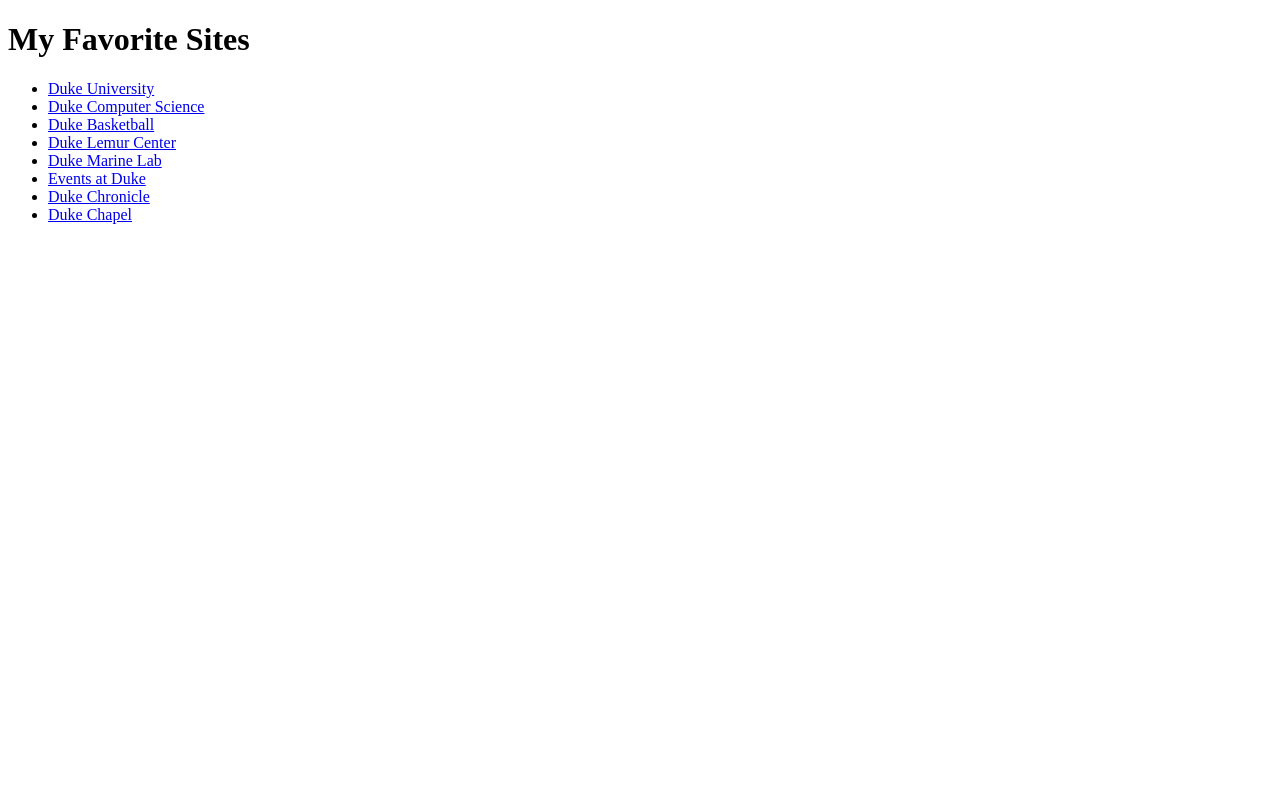
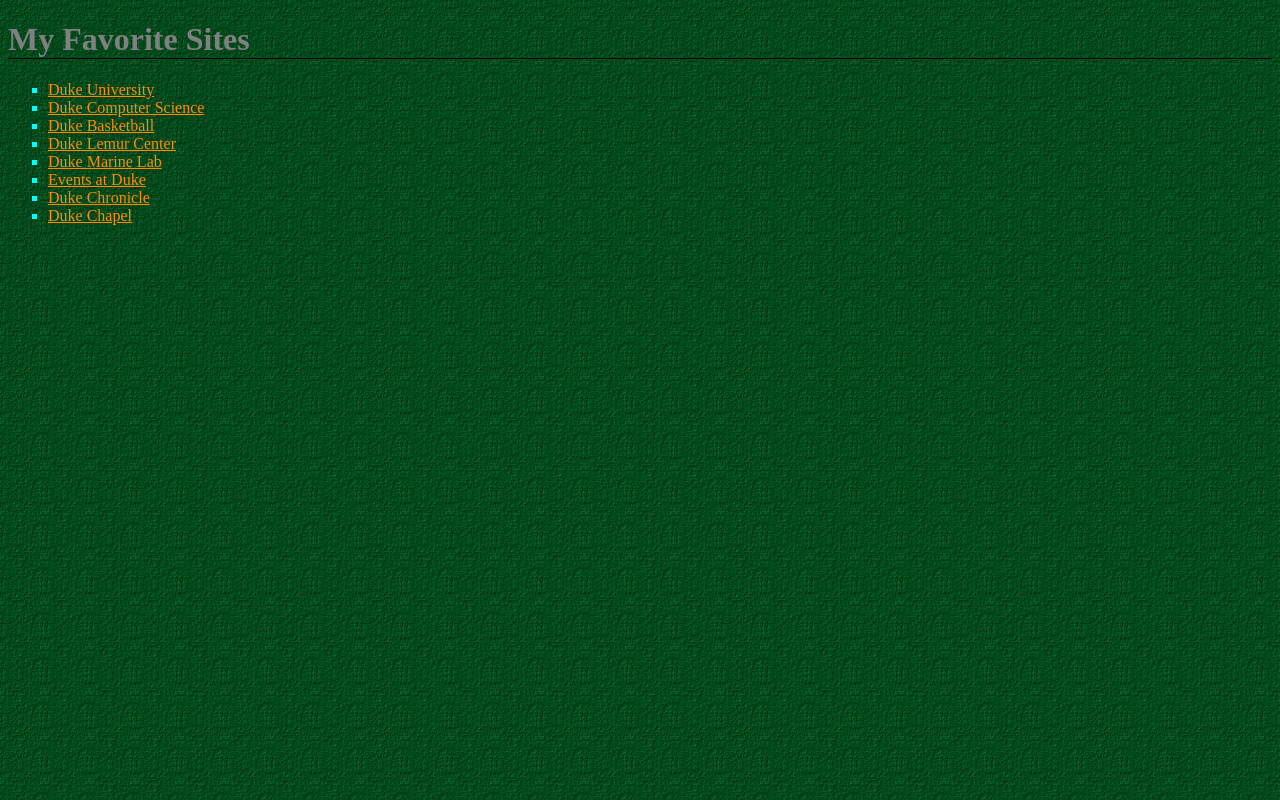
Before and after one commit to robertcduvall/webdev_test, a plain HTML site: page index.html in a window 1280 px wide. Drawn offline with Linux system fonts and the light colour scheme.

Commit message:
added styles and files

```diff
--- /dev/null
+++ b/css/style.css
@@ -0,0 +1,27 @@
+/*
+ * @author Robert C. Duvall
+ */
+
+/*
+ * VERY basic styling for this page.
+   Define styles to be applied within JavaScript using CSS
+   rather than applyting them directly to HTML elements.
+*/
+body {
+    background-image: url("../images/green.jpg");
+}
+
+h1 {
+    color: grey;
+    border-bottom: 1px solid black;
+}
+
+a {
+    color: darkorange;
+}
+
+/* Set by JavaScript */
+.link {
+    list-style: square;
+    color: cyan;
+}
--- a/index.html
+++ b/index.html
@@ -3,19 +3,20 @@
   <head>
     <meta charset="utf-8">
     <title>CompSci 290 : Example List</title>
+    <link type="text/css" rel="stylesheet" href="css/style.css">
   </head>
   <body>
 
 <h1>My Favorite Sites</h1>
 <ul>
-  <li><a href="https://www.duke.edu/">Duke University</a></li>
-  <li><a href="https://www.cs.duke.edu/">Duke Computer Science</a></li>
-  <li><a href="http://www.goduke.com/SportSelect.dbml?SPID=1846">Duke Basketball</a></li>
-  <li><a href="http://lemur.duke.edu/">Duke Lemur Center</a></li>
-  <li><a href="https://nicholas.duke.edu/marinelab">Duke Marine Lab</a></li>
-  <li><a href="http://calendar.duke.edu/events/">Events at Duke</a></li>
-  <li><a href="http://www.dukechronicle.com/">Duke Chronicle</a></li>
-  <li><a href="https://chapel.duke.edu/">Duke Chapel</a></li>
+  <li class="link"><a href="https://www.duke.edu/">Duke University</a></li>
+  <li class="link"><a href="https://www.cs.duke.edu/">Duke Computer Science</a></li>
+  <li class="link"><a href="http://www.goduke.com/SportSelect.dbml?SPID=1846">Duke Basketball</a></li>
+  <li class="link"><a href="http://lemur.duke.edu/">Duke Lemur Center</a></li>
+  <li class="link"><a href="https://nicholas.duke.edu/marinelab">Duke Marine Lab</a></li>
+  <li class="link"><a href="http://calendar.duke.edu/events/">Events at Duke</a></li>
+  <li class="link"><a href="http://www.dukechronicle.com/">Duke Chronicle</a></li>
+  <li class="link"><a href="https://chapel.duke.edu/">Duke Chapel</a></li>
 </ul>
 
   </body>
```
Also changed, not shown: images/green.jpg (added).
